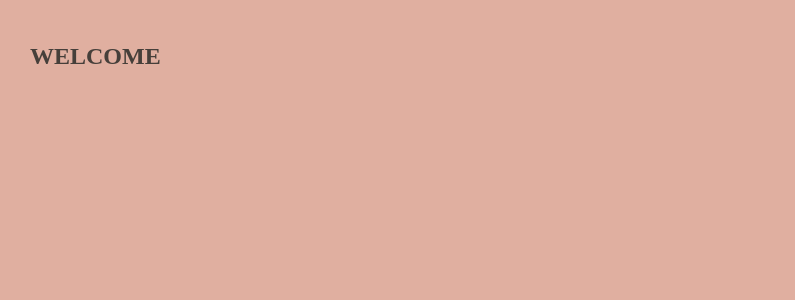
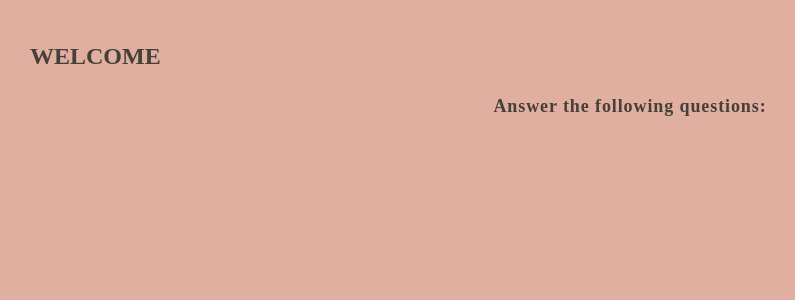
Before and after one commit to favourAyomikun/QuizApp, a React (Vite) app: page /quizPage in a window 1280 px wide. Shown: the top 300 px of the page, without its empty margins (10-805 px from the left). Built offline with nearby package versions, Linux system fonts and the light colour scheme; a web font is replaced by a local one.

Commit message:
made some changes

```diff
--- a/src/pages/QuizPage.jsx
+++ b/src/pages/QuizPage.jsx
@@ -16,6 +16,7 @@ const QuizPage = () => {
   return (
     <section>
       <h2 className="uppercase pt-10 ml-10 font-bold text-2xl"> Welcome {inputValue}</h2>
+      <h3 className="text-center font-bold text-lg mt-5 tracking-wider">Answer the following questions:</h3>
       <QuizQuestions />
     </section>
   );
```
Also changed, not shown: src/pages/QuizQuestions.jsx (line endings or trailing spaces).
